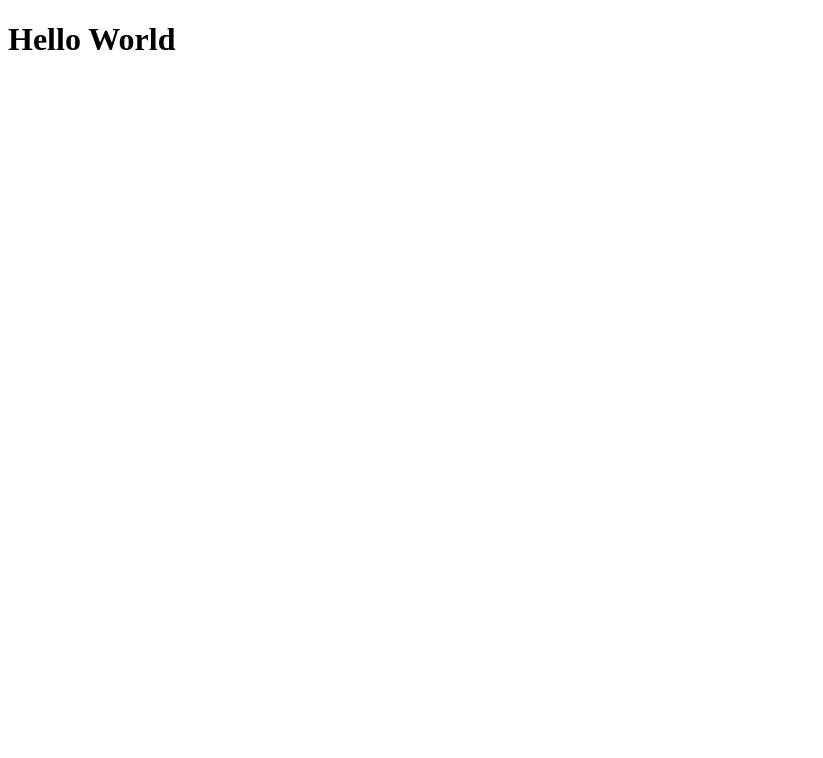
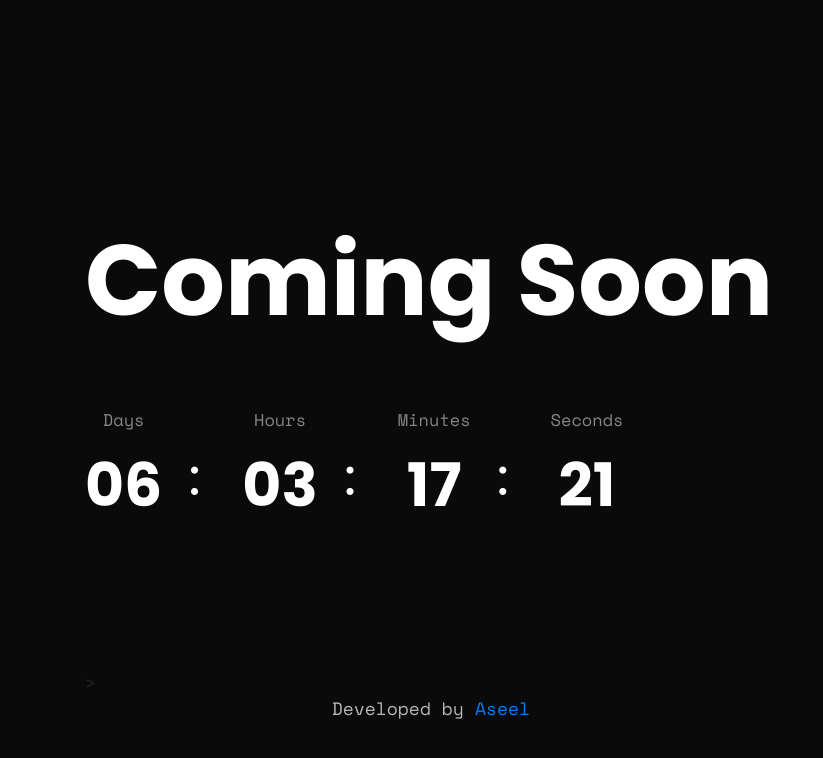
Before and after one commit to BuDahim/budahim.github.io, a plain HTML site: page index.html in a window 1280 px wide. Shown: the whole page, without its empty margins (0-823 px from the left). Drawn offline with nearby package versions, Linux system fonts and the light colour scheme.

Commit message:
Update index.html

```diff
--- a/index.html
+++ b/index.html
@@ -1,16 +1,93 @@
-<!DOCTYPE html>
-<html lang="en">
+<!doctype html>
+<html class="no-js" lang="">
+    <head>
+        <meta charset="utf-8">
+        <meta http-equiv="x-ua-compatible" content="ie=edge">
+        <meta name="description" content="">
+        <meta name="viewport" content="width=device-width, initial-scale=1">
 
-<head>
-    <meta charset="UTF-8">
-    <meta name="viewport" content="width=device-width, initial-scale=1.0">
-    <title>BuDahim</title>
-</head>
+        <!-- Place favicon.ico in the root directory -->
 
-<body>
+		<!-- ========================= CSS here ========================= -->
+		<link rel="stylesheet" href="assets/css/bootstrap-4.5.0.min.css">
+        <link rel="stylesheet" href="assets/css/lineicons.css">
+		<link rel="stylesheet" href="assets/css/animate.css">
+		<link rel="stylesheet" href="assets/css/style.css">
+    </head>
+    <body>
+        <!--[if lte IE 9]>
+            <p class="browserupgrade">You are using an <strong>outdated</strong> browser. Please <a href="https://browsehappy.com/">upgrade your browser</a> to improve your experience and security.</p>
+        <![endif]-->
 
-    <h1>Hello World</h1>
+        <!-- ========================= main start ========================= -->
+        <main class="main-06">
+            <!-- header start  -->
+            <div class="header header-06">
+                <div class="container">
 
-</body>
+                </div>
+            </div>
+            <!-- header end  -->
+            <!-- ========================= main-wrapper start ========================= -->
+            <div class="main-wrapper demo-06">
+                <!-- hero-area start  -->
+                <div class="hero-area">
+                    <div class="container">
+                        <div class="row">
+                            <div class="col-xl-12">
+                                <!-- heading start  -->
+                                <div class="heading">
+                                    <h1 class="text-white wow fadeInUp" data-wow-delay=".2s">Coming Soon</h1>
+                                </div>
+                                <!-- heading end  -->
+                            </div>
+                            <div class="col-xl-7 col-lg-7">
+                                <!-- countdown start  -->
+                                <div class="wow fadeInRight" data-wow-delay=".4s" data-countdown="2025/02/01"></div>
+                                <!-- countdown end  -->
+                            </div>
 
+                        </div>
+                    </div>
+                </div>
+                <!-- hero-area end  -->
+                <!-- team-area start  -->
+                <div class="team-area">
+                    <div class="container">
+                        <div class="row">
+                            <div class="col-xl-9">
+                                <!-- section-title start  -->
+>
+                                <!-- section-title end  -->
+                            </div>
+                        </div>
+
+            </div>
+            <!-- ========================= main-wrapper end ========================= -->
+            <!-- footer start  -->
+            <div class="footer">
+                <div class="container">
+                    <div class="row">
+
+                        <div class="col-md-5">
+                            <div class="credit wow fadeInRight" data-wow-delay=".4s">
+                                <p>Developed by <a rel="nofollow" href="https://instagram.com/h55q">Aseel</a></p>
+                            </div>
+                        </div>
+                    </div>
+                </div>
+            </div>
+            <!-- footer end  -->
+        </main>
+        <!-- ========================= main end ========================= -->
+
+		<!-- ========================= JS here ========================= -->
+		<script src="assets/js/vendor/modernizr-3.5.0.min.js"></script>
+		<script src="assets/js/vendor/jquery-3.5.1.min.js"></script>
+		<script src="assets/js/popper.min.js"></script>
+		<script src="assets/js/bootstrap-4.5.0.min.js"></script>
+        <script src="assets/js/countdown.js"></script>
+        <script src="assets/js/wow.min.js"></script>
+		<script src="assets/js/main.js"></script>
+    </body>
 </html>
```
